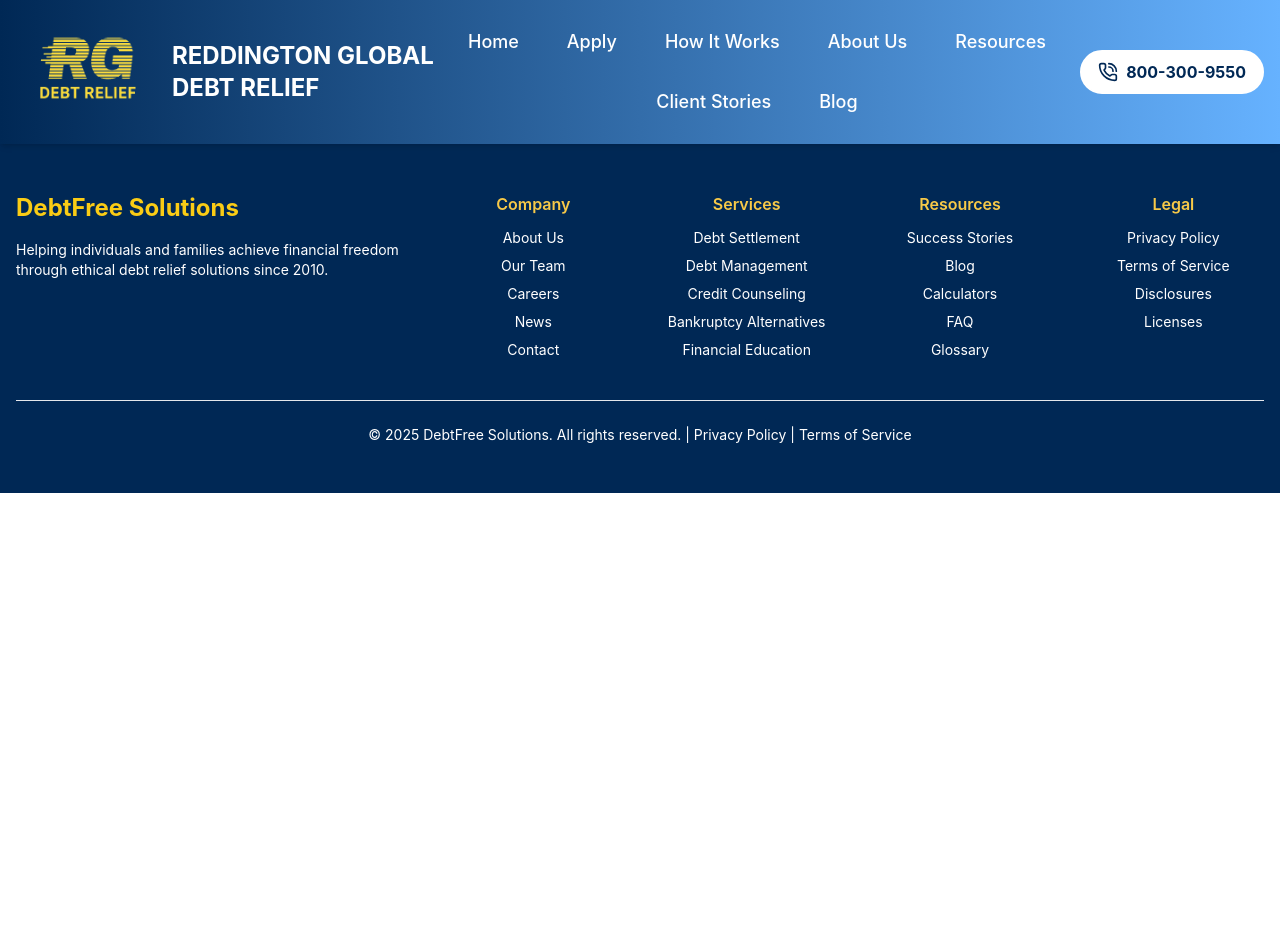
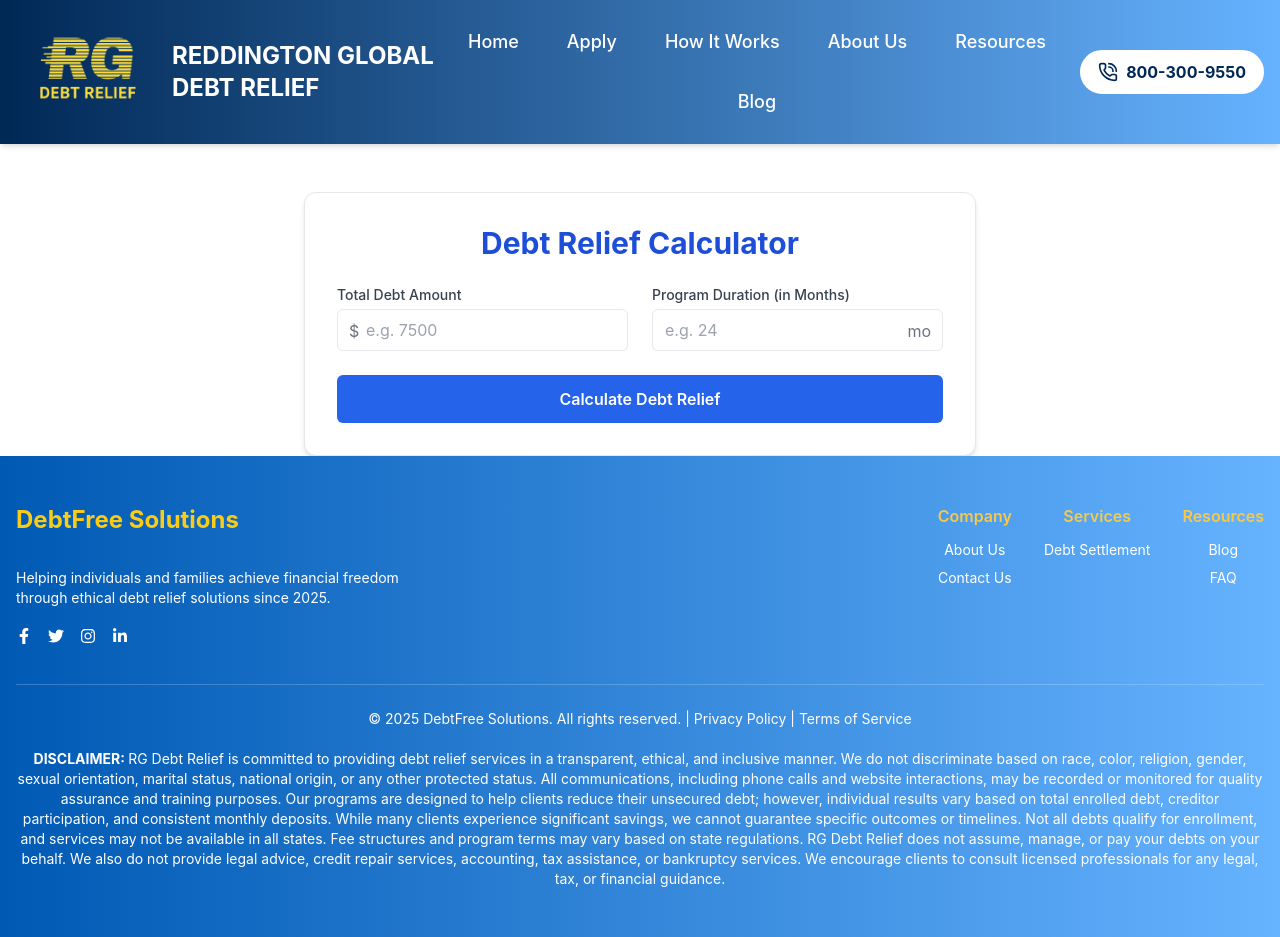
Before and after one commit to himanshukumartiwarirgint007/RG-DEBT-RELIEF-WEBSITE, a React (Create React App) app in the folder frontend/: page /DebtCalculator in a window 1280 px wide. Before the commit the page ends 800 px from the top, so only its background shows below. Built offline with nearby package versions, Linux system fonts and the light colour scheme.

Commit message:
updated
App
Footer
Navbar
Debt Calculator
Home
Tailwind Config Dark Mode

```diff
--- a/frontend/src/App.js
+++ b/frontend/src/App.js
@@ -19,6 +19,7 @@
 import CreditCard from './Resources/CreditCard';
 import DebtConsolidationPage from './Resources/DebtConsolidationPage';
 import HomeAboutSection from './ExtraPages/HomeAboutSection';
+import DebtCalculator from './ExtraPages/DebtCalculator';
 
 function App() {
   return (
@@ -41,6 +42,7 @@
         <Route path="/CreditCard" element={<CreditCard />} />
         <Route path="/DebtConsolidationPage" element={<DebtConsolidationPage/>} />
         <Route path="/HomeAboutSection" element={<HomeAboutSection />} />
+        <Route path="/DebtCalculator" element={<DebtCalculator />} />
       </Routes>
       <ScrollToTopButton />
       <Footer />
--- /dev/null
+++ b/frontend/src/ExtraPages/DebtCalculator.jsx
@@ -0,0 +1,117 @@
+import React, { useState } from "react";
+
+const DebtCalculator = () => {
+  const [debt, setDebt] = useState("");
+  const [months, setMonths] = useState("");
+  const [results, setResults] = useState(null);
+
+  const handleCalculate = () => {
+    const P = parseFloat(debt);
+    const N = parseInt(months, 10);
+
+    if (!P || !N) {
+      setResults({ error: "Please enter valid numbers." });
+      return;
+    }
+
+    const monthlyPayment = (P / N).toFixed(2);
+    const totalCost = (monthlyPayment * N).toFixed(2);
+
+    // Example: hardcoded for illustrative "savings"
+    const totalSavings = (P * 1.3 - totalCost).toFixed(2); // Assuming original debt + estimated interest = 130% of debt
+
+    setResults({
+      months: N,
+      interestRate: "0%",
+      totalInterest: "$0.00",
+      monthlyPayment: `$${monthlyPayment}`,
+      totalCost: `$${totalCost}`,
+      totalSavings: `$${totalSavings}`
+    });
+  };
+
+  return (
+    <div className="max-w-2xl mx-auto bg-white border border-gray-200 shadow-md rounded-xl p-8 mt-12">
+      <h2 className="text-3xl font-bold text-center text-blue-700 mb-6">Debt Relief Calculator</h2>
+
+      <div className="grid gap-6 md:grid-cols-2">
+        <div>
+          <label className="block text-sm font-medium text-gray-700 mb-1">Total Debt Amount</label>
+          <div className="relative">
+            <span className="absolute left-3 top-2.5 text-gray-500">$</span>
+            <input
+              type="number"
+              value={debt}
+              onChange={(e) => setDebt(e.target.value)}
+              placeholder="e.g. 7500"
+              className="w-full pl-7 pr-3 py-2 border rounded-md focus:outline-none focus:ring-2 focus:ring-blue-500"
+            />
+          </div>
+        </div>
+
+        <div>
+          <label className="block text-sm font-medium text-gray-700 mb-1">Program Duration (in Months)</label>
+          <div className="relative">
+            <input
+              type="number"
+              value={months}
+              onChange={(e) => setMonths(e.target.value)}
+              placeholder="e.g. 24"
+              className="w-full pl-3 pr-8 py-2 border rounded-md focus:outline-none focus:ring-2 focus:ring-blue-500"
+            />
+            <span className="absolute right-3 top-2.5 text-gray-500">mo</span>
+          </div>
+        </div>
+      </div>
+
+      <button
+        onClick={handleCalculate}
+        className="mt-6 w-full bg-blue-600 hover:bg-blue-700 text-white font-semibold py-3 rounded-md transition"
+      >
+        Calculate Debt Relief
+      </button>
+
+      {results && (
+        <div className="mt-8 bg-gray-50 p-6 rounded-lg border border-gray-200">
+          {results.error ? (
+            <p className="text-red-500 text-center">{results.error}</p>
+          ) : (
+            <div className="text-gray-700 space-y-3">
+              <h3 className="text-xl font-semibold text-center text-blue-600 mb-4">Result</h3>
+              <div className="flex justify-between">
+                <span>Months to Pay Off:</span>
+                <span className="font-bold">{results.months}</span>
+              </div>
+              <div className="flex justify-between">
+                <span>Interest Rate:</span>
+                <span className="font-bold">{results.interestRate}</span>
+              </div>
+              <div className="flex justify-between">
+                <span>Total Interest Paid:</span>
+                <span className="font-bold">{results.totalInterest}</span>
+              </div>
+              <div className="flex justify-between">
+                <span>Monthly Payment:</span>
+                <span className="font-bold">{results.monthlyPayment}</span>
+              </div>
+              <div className="flex justify-between">
+                <span>Total Cost:</span>
+                <span className="font-bold">{results.totalCost}</span>
+              </div>
+              <div className="flex justify-between">
+                <span>Total Savings:</span>
+                <span className="font-bold text-green-600">{results.totalSavings}</span>
+              </div>
+
+              <p className="text-xs text-gray-500 mt-6 leading-5">
+                <strong>Disclaimer:</strong> This calculator provides estimated outcomes based on typical past experiences and should be used for informational purposes only. Actual results can vary depending on your specific debt situation, creditors, and payment consistency. Not all individuals will qualify for debt relief programs. We strongly recommend speaking with a licensed financial expert to determine the best approach for your needs.
+              </p>
+            </div>
+          )}
+        </div>
+      )}
+    </div>
+  );
+};
+
+export default DebtCalculator;
--- a/frontend/src/components/Footer.jsx
+++ b/frontend/src/components/Footer.jsx
@@ -1,4 +1,5 @@
 import React, { useEffect } from 'react';
+import { FaFacebookF, FaTwitter, FaInstagram, FaLinkedinIn } from 'react-icons/fa';
 
 const Footer = () => {
   useEffect(() => {
@@ -19,59 +20,73 @@
   }, []);
 
   return (
-    <footer className="footer bg-[#002855] text-white px-4 py-12">
+    <footer className="footer bg-gradient-to-r from-[#0059B3] to-[#66B3FF] dark:from-[#0e1a2b] dark:to-[#1a2d47] text-white shadow-md transition-all duration-300 px-4 py-12 mt-auto">
       <div className="max-w-7xl mx-auto">
-        <div className="grid grid-cols-1 md:grid-cols-2 lg:grid-cols-6 gap-8">
+        <div className="grid grid-cols-1 md:grid-cols-2 lg:grid-cols-6 gap-8 items-start">
+
+          {/* Left Section */}
           <div className="md:col-span-2">
-            <a href="#" className="text-yellow-400 text-2xl font-bold mb-4 inline-block">DebtFree Solutions</a>
-            <p className="text-sm text-[#ffffff]">Helping individuals and families achieve financial freedom through ethical debt relief solutions since 2010.</p>
+            <a href="Apply" className="text-yellow-400 text-2xl font-bold mb-4 inline-block">
+              DebtFree Solutions
+            </a>
+            <p className="text-sm text-white dark:text-gray-300 mt-4">
+              Helping individuals and families achieve financial freedom through ethical debt relief solutions since 2025.
+            </p>
+
+            {/* Social Icons */}
+            <div className="flex gap-4 mt-5">
+              <a href="#" className="text-white hover:text-yellow-400"><FaFacebookF /></a>
+              <a href="#" className="text-white hover:text-yellow-400"><FaTwitter /></a>
+              <a href="#" className="text-white hover:text-yellow-400"><FaInstagram /></a>
+              <a href="#" className="text-white hover:text-yellow-400"><FaLinkedinIn /></a>
+            </div>
           </div>
 
-          <div className="footer-links text-center">
+          {/* Center gap */}
+          <div className="hidden lg:block lg:col-span-1" />
+
+          {/* Right-aligned links */}
+          <div className="lg:col-span-3 flex flex-col md:flex-row justify-end gap-8 text-center">
+            <div>
               <h5 className="text-[#f7c948] font-semibold mb-3">Company</h5>
               <ul className="space-y-2 text-sm">
-              <li><a href="AboutUs" className="text-[#ffffff] hover:text-yellow-400 transition-all">About Us</a></li>
-              <li><a href="AboutUs" className="text-[#ffffff] hover:text-yellow-400 transition-all">Our Team</a></li>
-              <li><a href="CareersPage" className="text-[#ffffff] hover:text-yellow-400 transition-all">Careers</a></li>
-              <li><a href="Blog" className="text-[#ffffff] hover:text-yellow-400 transition-all">News</a></li>
-              <li><a href="Apply" className="text-[#ffffff] hover:text-yellow-400 transition-all">Contact</a></li>
+                <li><a href="AboutUs" className="text-white dark:text-gray-300 hover:text-yellow-400 transition-all">About Us</a></li>
+                <li><a href="Apply" className="text-white dark:text-gray-300 hover:text-yellow-400 transition-all">Contact Us</a></li>
               </ul>
             </div>
 
-          <div className="footer-links text-center">
+            <div>
               <h5 className="text-[#f7c948] font-semibold mb-3">Services</h5>
               <ul className="space-y-2 text-sm">
-              <li><a href="#" className="text-[#ffffff] hover:text-yellow-400 transition-all">Debt Settlement</a></li>
-              <li><a href="#" className="text-[#ffffff] hover:text-yellow-400 transition-all">Debt Management</a></li>
-              <li><a href="#" className="text-[#ffffff] hover:text-yellow-400 transition-all">Credit Counseling</a></li>
-              <li><a href="#" className="text-[#ffffff] hover:text-yellow-400 transition-all">Bankruptcy Alternatives</a></li>
-              <li><a href="#" className="text-[#ffffff] hover:text-yellow-400 transition-all">Financial Education</a></li>
+                <li><a href="Apply" className="text-white dark:text-gray-300 hover:text-yellow-400 transition-all">Debt Settlement</a></li>
               </ul>
             </div>
 
-          <div className="footer-links text-center">
+            <div>
               <h5 className="text-[#f7c948] font-semibold mb-3">Resources</h5>
               <ul className="space-y-2 text-sm">
-              <li><a href="#" className="text-[#ffffff] hover:text-yellow-400 transition-all">Success Stories</a></li>
-              <li><a href="#" className="text-[#ffffff] hover:text-yellow-400 transition-all">Blog</a></li>
-              <li><a href="#" className="text-[#ffffff] hover:text-yellow-400 transition-all">Calculators</a></li>
-              <li><a href="#" className="text-[#ffffff] hover:text-yellow-400 transition-all">FAQ</a></li>
-              <li><a href="#" className="text-[#ffffff] hover:text-yellow-400 transition-all">Glossary</a></li>
-            </ul>
-          </div>
-
-          <div className="footer-links text-center">
-            <h5 className="text-[#f7c948] font-semibold mb-3">Legal</h5>
-            <ul className="space-y-2 text-sm">
-              <li><a href="PrivacyPolicy" className="text-[#ffffff] hover:text-yellow-400 transition-all">Privacy Policy</a></li>
-              <li><a href="TermsOfServices" className="text-[#ffffff] hover:text-yellow-400 transition-all">Terms of Service</a></li>
-              <li><a href="#" className="text-[#ffffff] hover:text-yellow-400 transition-all">Disclosures</a></li>
-              <li><a href="#" className="text-[#ffffff] hover:text-yellow-400 transition-all">Licenses</a></li>
+                <li><a href="Blog" className="text-white dark:text-gray-300 hover:text-yellow-400 transition-all">Blog</a></li>
+                <li><a href="FAQ" className="text-white dark:text-gray-300 hover:text-yellow-400 transition-all">FAQ</a></li>
               </ul>
             </div>
           </div>
-        <div className="border-t border-[#fff]-700 mt-10 pt-6 text-center text-sm text-[#ffffff]-400">
-          <p>&copy; 2025 DebtFree Solutions. All rights reserved. | <a href="PrivacyPolicy" className="text-[#ffffff] hover:text-yellow-400">Privacy Policy</a> | <a href="TermsOFServices" className="text-[#ffffff] hover:text-yellow-400">Terms of Service</a></p>
+        </div>
+
+        {/* Bottom Section - preserved */}
+        <div className="border-t border-white/20 mt-10 pt-6 text-center text-sm text-white dark:text-gray-400">
+          <p>
+            &copy; 2025 DebtFree Solutions. All rights reserved. |{" "}
+            <a href="PrivacyPolicy" className="hover:text-yellow-400">Privacy Policy</a> |{" "}
+            <a href="TermsOFServices" className="hover:text-yellow-400">Terms of Service</a>
+          </p>
+        </div>
+
+        <div className="mt-2 pt-3 text-center text-sm text-white dark:text-gray-400">
+          <p>
+            <strong>DISCLAIMER: </strong>RG Debt Relief is committed to providing debt relief services in a transparent, ethical, and inclusive manner. We do not discriminate based on race, color, religion, gender, sexual orientation, marital status, national origin, or any other protected status. All communications, including phone calls and website interactions, may be recorded or monitored for quality assurance and training purposes.
+            Our programs are designed to help clients reduce their unsecured debt; however, individual results vary based on total enrolled debt, creditor participation, and consistent monthly deposits. While many clients experience significant savings, we cannot guarantee specific outcomes or timelines. Not all debts qualify for enrollment, and services may not be available in all states. Fee structures and program terms may vary based on state regulations.
+            RG Debt Relief does not assume, manage, or pay your debts on your behalf. We also do not provide legal advice, credit repair services, accounting, tax assistance, or bankruptcy services. We encourage clients to consult licensed professionals for any legal, tax, or financial guidance.
+          </p>
         </div>
       </div>
     </footer>
--- a/frontend/src/components/Navbar.jsx
+++ b/frontend/src/components/Navbar.jsx
@@ -51,7 +51,7 @@
             { label: 'How It Works', path: '/howitworks' },
             { label: 'About Us', path: '/aboutus' },
             { label: 'Resources', path: '/resources' },
-            { label: 'Client Stories', path: '/clientstories' },
+            // { label: 'Client Stories', path: '/clientstories' },
             { label: 'Blog', path: '/blog' }
           ].map(({ label, path }) => (
             <button
@@ -98,7 +98,7 @@
               { label: 'How It Works', path: '/howitworks' },
               { label: 'About Us', path: '/aboutus' },
               { label: 'Resources', path: '/resources' },
-              { label: 'Client Stories', path: '/clientstories' },
+              // { label: 'Client Stories', path: '/clientstories' },
               { label: 'Blog', path: '/blog' }
             ].map(({ label, path }) => (
               <button
--- a/frontend/src/pages/Home.jsx
+++ b/frontend/src/pages/Home.jsx
@@ -12,6 +12,7 @@
 import { Pagination, Autoplay } from 'swiper/modules';
 import FAQSection from '../components/FAQ';
 import HomeAboutSection from '../ExtraPages/HomeAboutSection';
+import DebtCalculator from '../ExtraPages/DebtCalculator';
 
 const Home = () => {
   const navigate = useNavigate();
@@ -178,6 +179,7 @@
   </div>
 </div>
       {/* Page Call Section */}
+      <section className="mt-8 sm:mt-12 md:mt-16"> <DebtCalculator /> </section>
       <section className="mt-8 sm:mt-12 md:mt-16"> <HomeAboutSection /> </section>
       <section className="mt-8 sm:mt-12 md:mt-16"> <FAQSection /> </section>
     </>
--- a/frontend/tailwind.config.js
+++ b/frontend/tailwind.config.js
@@ -3,6 +3,7 @@
   content: [
     "./src/**/*.{js,jsx,ts,tsx}",
   ],
+  darkMode: 'class', // Enables dark mode using a .dark class
   theme: {
     extend: {},
   },
```
Lines whose indentation alone changed are shown as unchanged.
